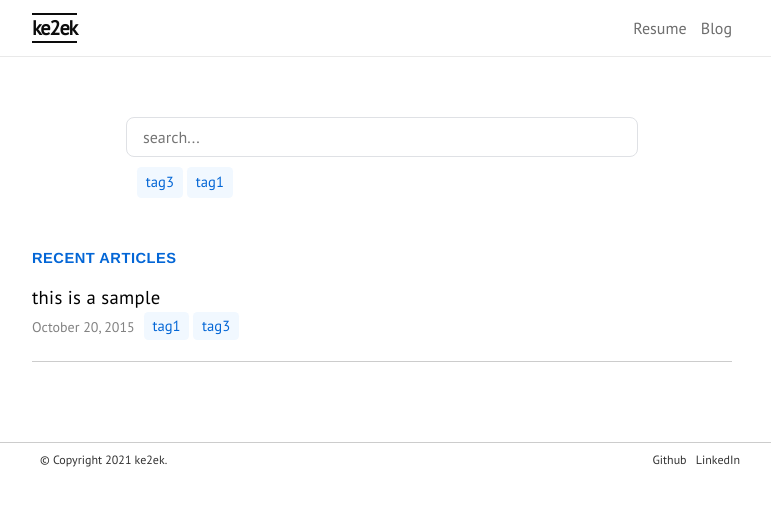
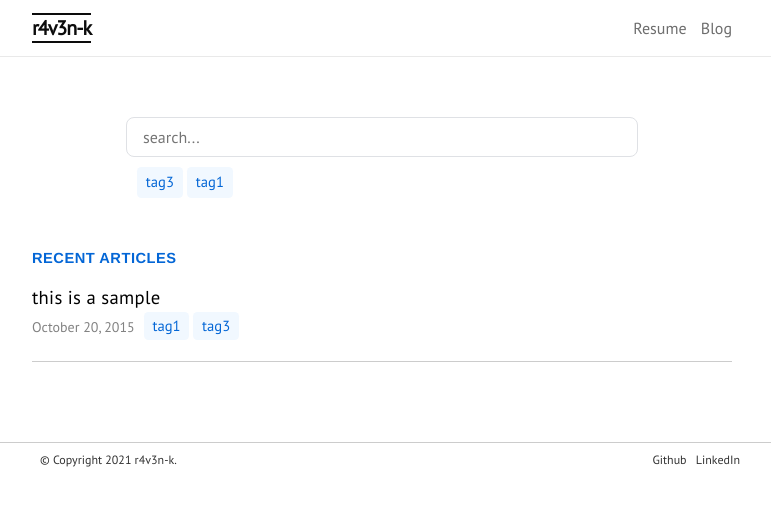
Before and after one commit to r4v3n-k/r4v3n-k.github.io, a Jekyll site: the page built from blog/index.html, in a window 1280 px wide. Shown: the top 506 px of the page, without its empty margins (258-1029 px from the left). Built offline with Jekyll 4.4.1, drawn with Linux system fonts in a browser that asks for light colours; nearby versions of some CDN libraries; some web fonts are replaced; the list of posts is cut into pages by our own code; comment, search, counter and statistics services are not loaded.

Commit message:
Update repository name

```diff
--- a/_config.yml
+++ b/_config.yml
@@ -1,18 +1,18 @@
 # -----------------------------------------------------------------------------
 # Site settings
 # -----------------------------------------------------------------------------
-title: ke2ek
+title: r4v3n-k
 name: Eunjin Kwon
 email: gej48443@gmail.com
 footer_text: >
-  <a href="https://github.com/ke2ek">Github</a>
+  <a href="https://github.com/r4v3n-k">Github</a>
   <a href="./">LinkedIn</a>
-url: https://ke2ek.github.io # the base hostname & protocol for your site
+url: https://r4v3n-k.github.io # the base hostname & protocol for your site
 
 # -----------------------------------------------------------------------------
 # Blog
 # -----------------------------------------------------------------------------
-blog_name: ke2ek
+blog_name: r4v3n-k
 
 # Pagination
 paginate: 4
@@ -25,7 +25,7 @@ text:
     older: 'Older'
 
 # Comments
-disqus_shortname: ke2ek # put your disqus shortname
+disqus_shortname: r4v3n-k # put your disqus shortname
 
 # Optional features
 show_social_icons:  false
```
Also changed, not shown: _pages/resume.md (+3 -3 lines).
